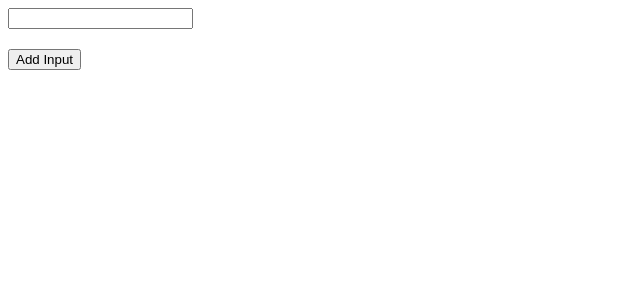
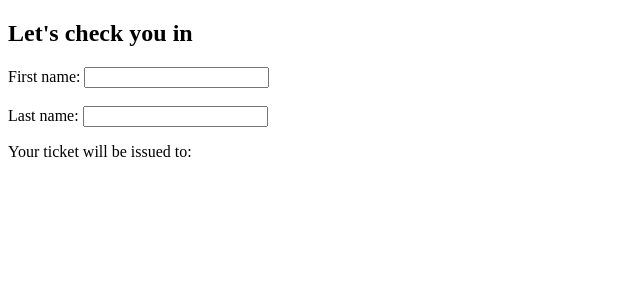
Before and after one commit to armaanepiic/react, a React (Vite) app: page / in a window 1280 px wide. Shown: the top 300 px of the page, without its empty margins (0-640 px from the left). Built offline with nearby package versions, Linux system fonts and the light colour scheme.

Commit message:
avoiding redundand state

```diff
--- a/src/components/Form.jsx
+++ b/src/components/Form.jsx
@@ -1,38 +1,34 @@
 import { useState } from "react";
 
 export default function Form() {
-  const [inputs, setInputs] = useState([
-    {
-      id: 1,
-      label: "input",
-    },
-  ]);
-  function handleAddInput() {
-    const nextId = inputs[inputs.length - 1].id;
-    setInputs(
-      //   inputs.concat({
-      //     id: nextId,
-      //     label: "input",
-      //   })
-      [
-        ...inputs,
-        {
-          id: nextId,
-          label: "input",
-        },
-      ]
-    );
+  const [firstName, setFirstName] = useState("");
+  const [lastName, setLastName] = useState("");
+
+  // derived state
+  const fullName = `${firstName} ${lastName}`;
+
+  function handleFirstNameChange(e) {
+    setFirstName(e.target.value);
   }
+
+  function handleLastNameChange(e) {
+    setLastName(e.target.value);
+  }
+
   return (
-    <div>
-      {inputs.map((input) => (
-        <div key={input.id} style={{ marginBottom: "5px" }}>
-          <input type="text" label={input.label} />
-        </div>
-      ))}
-      <div style={{ marginTop: "20px" }} onClick={handleAddInput}>
-        <button>Add Input</button>
-      </div>
-    </div>
+    <>
+      <h2>Let's check you in</h2>
+      <label>
+        First name: <input value={firstName} onChange={handleFirstNameChange} />
+      </label>
+      <br />
+      <br />
+      <label>
+        Last name: <input value={lastName} onChange={handleLastNameChange} />
+      </label>
+      <p>
+        Your ticket will be issued to: <b>{fullName}</b>
+      </p>
+    </>
   );
 }
```
